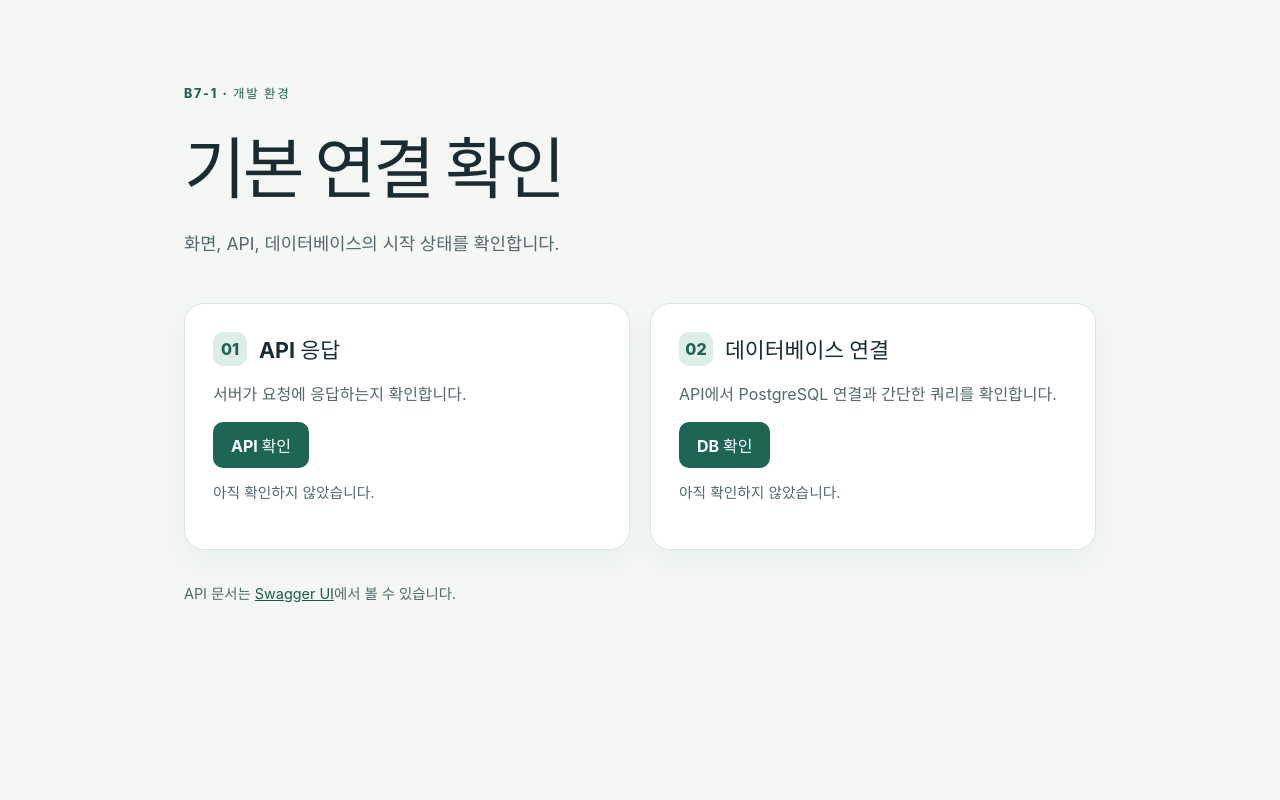
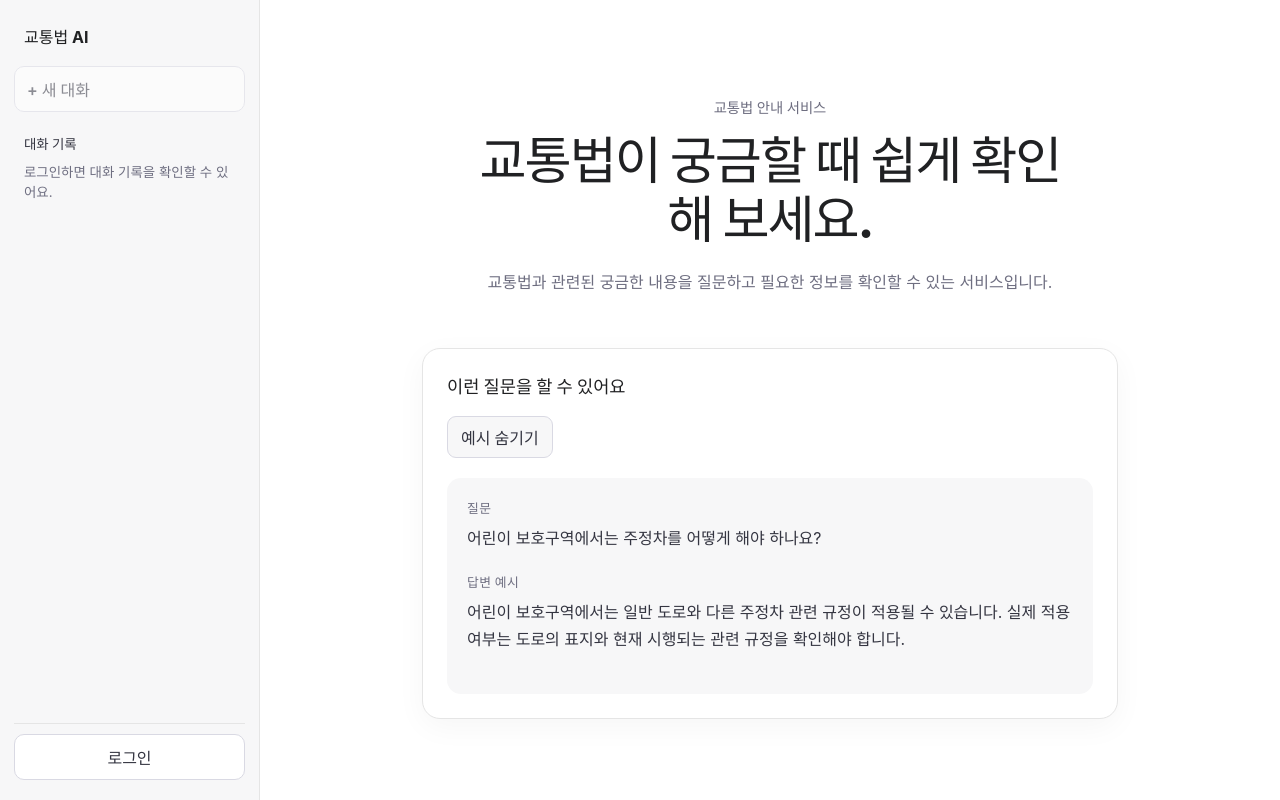
Before and after one commit to next-stop-siren/Next-Stop-Siren, a React (Vite) app in the folder frontend/: page / in a window 1280 px wide. Built offline with nearby package versions, Linux system fonts and the light colour scheme.

Commit message:
feat: add non-member intro screen

```diff
--- a/frontend/src/App.tsx
+++ b/frontend/src/App.tsx
@@ -1,75 +1,15 @@
-import { useState } from 'react'
-import { checkApi, type Check } from './lib/api'
-
-type CheckState = { phase: 'idle' | 'loading' | 'success' | 'error'; message: string }
-
-const initialState: CheckState = { phase: 'idle', message: '아직 확인하지 않았습니다.' }
+import NonmemberIntro from './features/nonmember/NonmemberIntro'
+import Sidebar from './features/layout/Sidebar'
 
 function App() {
-  const [health, setHealth] = useState<CheckState>(initialState)
-  const [ready, setReady] = useState<CheckState>(initialState)
+  return (
+    <div className="app-layout">
+      <Sidebar />
 
-  async function runCheck(check: Check) {
-    const update = check === 'health' ? setHealth : setReady
-    update({ phase: 'loading', message: '확인 중…' })
-    try {
-      const status = await checkApi(check)
-      update({
-        phase: 'success',
-        message: status === 'ready' ? '데이터베이스에 연결되었습니다.' : 'API가 응답했습니다.',
-      })
-    } catch (error) {
-      update({
-        phase: 'error',
-        message:
-          error instanceof TypeError
-            ? 'API 서버에 연결할 수 없습니다.'
-            : error instanceof Error
-              ? error.message
-              : '연결을 확인할 수 없습니다.',
-      })
-    }
-  }
-
-  return (
-    <main className="shell">
-      <header>
-        <p className="eyebrow">B7-1 · 개발 환경</p>
-        <h1>기본 연결 확인</h1>
-        <p className="intro">화면, API, 데이터베이스의 시작 상태를 확인합니다.</p>
-      </header>
-      <section className="checks" aria-label="연결 확인">
-        <article className="card">
-          <div className="card-heading">
-            <span className="number">01</span>
-            <h2>API 응답</h2>
-          </div>
-          <p>서버가 요청에 응답하는지 확인합니다.</p>
-          <button onClick={() => void runCheck('health')} disabled={health.phase === 'loading'}>
-            API 확인
-          </button>
-          <p className={`result ${health.phase}`} role="status">
-            {health.message}
-          </p>
-        </article>
-        <article className="card">
-          <div className="card-heading">
-            <span className="number">02</span>
-            <h2>데이터베이스 연결</h2>
-          </div>
-          <p>API에서 PostgreSQL 연결과 간단한 쿼리를 확인합니다.</p>
-          <button onClick={() => void runCheck('ready')} disabled={ready.phase === 'loading'}>
-            DB 확인
-          </button>
-          <p className={`result ${ready.phase}`} role="status">
-            {ready.message}
-          </p>
-        </article>
-      </section>
-      <footer>
-        API 문서는 <a href="http://127.0.0.1:8000/docs">Swagger UI</a>에서 볼 수 있습니다.
-      </footer>
-    </main>
+      <main className="main-content">
+        <NonmemberIntro />
+      </main>
+    </div>
   )
 }
 
--- /dev/null
+++ b/frontend/src/features/layout/Sidebar.tsx
@@ -0,0 +1,26 @@
+function Sidebar() {
+  return (
+    <aside className="sidebar" aria-label="사이드바">
+      <div className="sidebar-header">
+        <h2>교통법 AI</h2>
+      </div>
+
+      <button type="button" className="new-chat-button" disabled>
+        + 새 대화
+      </button>
+
+      <div className="conversation-list">
+        <p>대화 기록</p>
+        <p>로그인하면 대화 기록을 확인할 수 있어요.</p>
+      </div>
+
+      <div className="sidebar-footer">
+        <button type="button" className="login-button">
+          로그인
+        </button>
+      </div>
+    </aside>
+  )
+}
+
+export default Sidebar
--- /dev/null
+++ b/frontend/src/features/nonmember/NonmemberIntro.tsx
@@ -0,0 +1,40 @@
+import { useState } from 'react'
+
+const exampleQuestion = '어린이 보호구역에서는 주정차를 어떻게 해야 하나요?'
+
+const exampleAnswer =
+  '어린이 보호구역에서는 일반 도로와 다른 주정차 관련 규정이 적용될 수 있습니다. 실제 적용 여부는 도로의 표지와 현재 시행되는 관련 규정을 확인해야 합니다.'
+
+function NonmemberIntro() {
+  const [showExample, setShowExample] = useState(true)
+
+  return (
+    <section aria-labelledby="service-title">
+      <header>
+        <p>교통법 안내 서비스</p>
+        <h1 id="service-title">교통법이 궁금할 때 쉽게 확인해 보세요.</h1>
+        <p>교통법과 관련된 궁금한 내용을 질문하고 필요한 정보를 확인할 수 있는 서비스입니다.</p>
+      </header>
+
+      <section aria-labelledby="example-title">
+        <h2 id="example-title">이런 질문을 할 수 있어요</h2>
+
+        <button type="button" onClick={() => setShowExample((current) => !current)} aria-expanded={showExample}>
+          {showExample ? '예시 숨기기' : '예시 보기'}
+        </button>
+
+        {showExample && (
+          <article>
+            <h3>질문</h3>
+            <p>{exampleQuestion}</p>
+
+            <h3>답변 예시</h3>
+            <p>{exampleAnswer}</p>
+          </article>
+        )}
+      </section>
+    </section>
+  )
+}
+
+export default NonmemberIntro
--- a/frontend/src/style.css
+++ b/frontend/src/style.css
@@ -1,23 +1,257 @@
-:root { font-family: Inter, -apple-system, BlinkMacSystemFont, "Segoe UI", sans-serif; color: #182c31; background: #f4f7f4; font-synthesis: none; }
-* { box-sizing: border-box; }
-body { margin: 0; min-width: 320px; }
-.shell { max-width: 960px; margin: 0 auto; padding: 72px 24px 36px; }
-.eyebrow { color: #206354; font-size: .78rem; font-weight: 800; letter-spacing: .14em; text-transform: uppercase; }
-h1 { margin: 12px 0; font-size: clamp(2.4rem, 7vw, 4.2rem); letter-spacing: -.045em; }
-.intro { color: #52686c; font-size: 1.1rem; }
-.checks { display: grid; grid-template-columns: repeat(2, minmax(0, 1fr)); gap: 20px; margin-top: 48px; }
-.card { background: #fff; border: 1px solid #d9e5df; border-radius: 20px; padding: 28px; box-shadow: 0 12px 34px #2149390a; }
-.card-heading { display: flex; align-items: center; gap: 12px; }
-.number { display: inline-grid; place-items: center; width: 34px; height: 34px; border-radius: 10px; background: #dceee5; color: #206354; font-weight: 800; }
-h2 { margin: 0; font-size: 1.35rem; }
-.card > p { color: #52686c; line-height: 1.5; }
-button { background: #1d6654; color: white; border: 0; border-radius: 10px; padding: 11px 18px; font: inherit; font-weight: 700; cursor: pointer; }
-button:hover { background: #15503f; }
-button:focus-visible, a:focus-visible { outline: 3px solid #e1a22b; outline-offset: 3px; }
-button:disabled { opacity: .55; cursor: wait; }
-.result { min-height: 24px; font-size: .92rem; }
-.result.success { color: #16704b; }
-.result.error { color: #a93937; }
-footer { margin-top: 32px; color: #52686c; font-size: .9rem; }
-a { color: #155d4b; }
-@media (max-width: 650px) { .shell { padding-top: 48px; } .checks { grid-template-columns: 1fr; margin-top: 32px; } }
+:root {
+  font-family:
+    Inter, -apple-system, BlinkMacSystemFont, "Segoe UI", sans-serif;
+  color: #202123;
+  background: #ffffff;
+  font-synthesis: none;
+  text-rendering: optimizeLegibility;
+}
+
+* {
+  box-sizing: border-box;
+}
+
+html,
+body,
+#root {
+  min-width: 320px;
+  min-height: 100%;
+  margin: 0;
+}
+
+body {
+  min-height: 100vh;
+}
+
+button,
+input,
+textarea {
+  font: inherit;
+}
+
+button {
+  cursor: pointer;
+}
+
+button:focus-visible {
+  outline: 3px solid #9bbcff;
+  outline-offset: 2px;
+}
+
+.app-layout {
+  display: flex;
+  min-height: 100vh;
+  background: #ffffff;
+}
+
+.sidebar {
+  display: flex;
+  width: 260px;
+  min-height: 100vh;
+  flex-shrink: 0;
+  flex-direction: column;
+  padding: 20px 14px;
+  border-right: 1px solid #e5e5e5;
+  background: #f7f7f8;
+}
+
+.sidebar-header {
+  padding: 4px 10px 18px;
+}
+
+.sidebar-header h2 {
+  margin: 0;
+  color: #202123;
+  font-size: 1rem;
+  font-weight: 700;
+}
+
+.new-chat-button,
+.login-button {
+  width: 100%;
+  border: 1px solid #d9d9e3;
+  border-radius: 10px;
+  background: #ffffff;
+  color: #343541;
+  padding: 10px 12px;
+  text-align: left;
+  font-weight: 600;
+}
+
+.new-chat-button:hover:not(:disabled),
+.login-button:hover {
+  background: #ececf1;
+}
+
+.new-chat-button:disabled {
+  cursor: default;
+  opacity: 0.55;
+}
+
+.conversation-list {
+  flex: 1;
+  padding: 22px 10px;
+}
+
+.conversation-list p {
+  margin: 0 0 8px;
+  color: #6e6e80;
+  font-size: 0.84rem;
+  line-height: 1.5;
+}
+
+.conversation-list p:first-child {
+  color: #343541;
+  font-weight: 700;
+}
+
+.sidebar-footer {
+  padding: 10px 0 0;
+  border-top: 1px solid #e5e5e5;
+}
+
+.login-button {
+  text-align: center;
+}
+
+.main-content {
+  display: flex;
+  min-width: 0;
+  flex: 1;
+  justify-content: center;
+}
+
+.main-content > section {
+  width: min(760px, 100%);
+  padding: 96px 32px 80px;
+}
+
+.main-content > section > header {
+  margin-bottom: 52px;
+  text-align: center;
+}
+
+.main-content > section > header > p:first-child {
+  margin: 0 0 14px;
+  color: #6e6e80;
+  font-size: 0.9rem;
+  font-weight: 700;
+}
+
+.main-content h1 {
+  max-width: 620px;
+  margin: 0 auto;
+  color: #202123;
+  font-size: clamp(2rem, 5vw, 3.2rem);
+  line-height: 1.15;
+  letter-spacing: -0.04em;
+}
+
+.main-content > section > header > p:last-child {
+  max-width: 580px;
+  margin: 20px auto 0;
+  color: #6e6e80;
+  font-size: 1rem;
+  line-height: 1.7;
+}
+
+.main-content > section > section {
+  border: 1px solid #e5e5e5;
+  border-radius: 18px;
+  background: #ffffff;
+  padding: 24px;
+  box-shadow: 0 8px 30px rgb(0 0 0 / 4%);
+}
+
+.main-content > section > section h2 {
+  margin: 0 0 18px;
+  color: #202123;
+  font-size: 1.1rem;
+}
+
+.main-content > section > section > button {
+  border: 1px solid #d9d9e3;
+  border-radius: 9px;
+  background: #f7f7f8;
+  color: #343541;
+  padding: 8px 13px;
+  font-weight: 600;
+}
+
+.main-content > section > section > button:hover {
+  background: #ececf1;
+}
+
+.main-content article {
+  margin-top: 20px;
+  border-radius: 14px;
+  background: #f7f7f8;
+  padding: 20px;
+}
+
+.main-content article h3 {
+  margin: 0 0 8px;
+  color: #6e6e80;
+  font-size: 0.8rem;
+  font-weight: 700;
+  letter-spacing: 0.03em;
+}
+
+.main-content article p {
+  margin: 0 0 20px;
+  color: #343541;
+  line-height: 1.7;
+}
+
+.main-content article h3 + p {
+  margin-bottom: 20px;
+}
+
+@media (max-width: 760px) {
+  .app-layout {
+    flex-direction: column;
+  }
+
+  .sidebar {
+    width: 100%;
+    min-height: auto;
+    border-right: 0;
+    border-bottom: 1px solid #e5e5e5;
+    padding: 12px;
+  }
+
+  .sidebar-header {
+    padding: 4px 8px 12px;
+  }
+
+  .conversation-list {
+    display: none;
+  }
+
+  .sidebar-footer {
+    margin-top: 10px;
+    padding-top: 10px;
+  }
+
+  .main-content > section {
+    padding: 56px 20px 48px;
+  }
+
+  .main-content > section > header {
+    margin-bottom: 36px;
+  }
+}
+
+@media (max-width: 480px) {
+  .main-content > section {
+    padding: 40px 16px;
+  }
+
+  .main-content h1 {
+    font-size: 2rem;
+  }
+
+  .main-content > section > section {
+    padding: 18px;
+  }
+}
```
Also changed, not shown: 1 other file (tests, documents, lock files or other folders).
